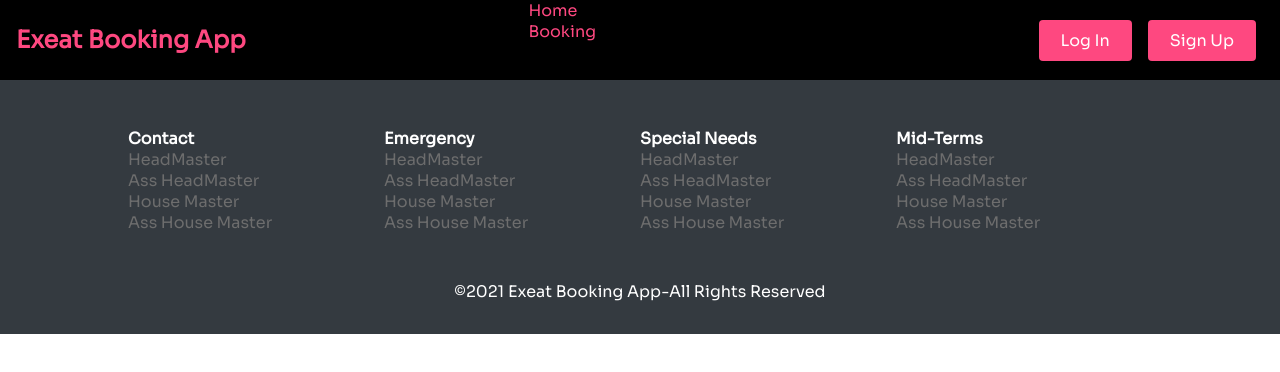
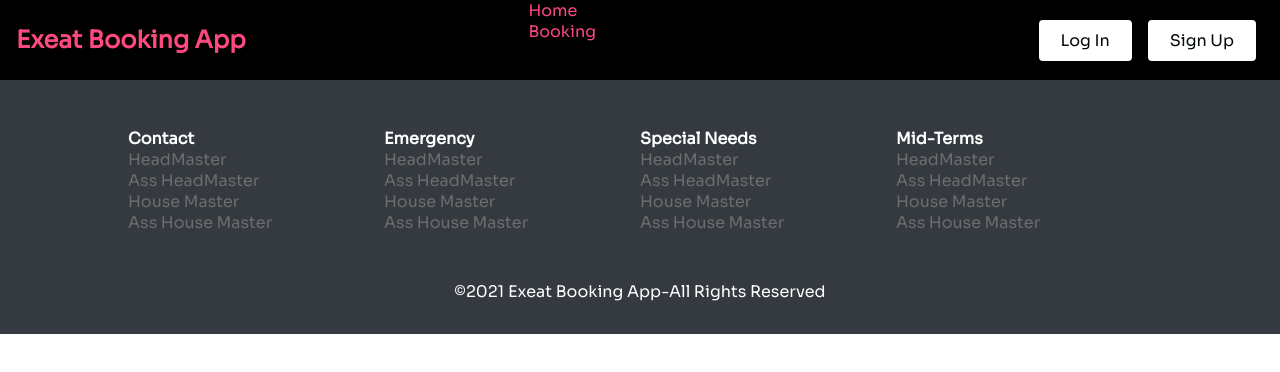
Before and after one commit to abena07/new-exeat, a React (Create React App) app: page / in a window 1280 px wide. Shown: the top 372 px of the page. Built offline with nearby package versions, Linux system fonts and the light colour scheme.

Commit message:
formatting

```diff
--- a/src/components/NavBar/NavElements.js
+++ b/src/components/NavBar/NavElements.js
@@ -78,7 +78,25 @@ export const NavBtnLink = styled(Link)`
   text-decoration: none;
   margin-left: 1rem;
 
-  &:hover {
+
+
+
+  &:hover {         <h1>Exeat Booking App</h1>
+        </NavLink>
+        <Bars />
+        <NavMenu>
+          <NavLink to="/">Home</NavLink>
+          <NavLink to="/booking">Booking</NavLink>
+        </NavMenu>
+        <NavBtn>
+          <NavBtnLink to="/login">Log In</NavBtnLink>
+          <NavBtnLink to="/signup">Sign Up</NavBtnLink>
+        </NavBtn>
+      </Nav>
+    </>
+  );
+};
+
     transition: all 0.2s ease-in-out;
     background: #fff;
     color: #010606;
```
Also changed, not shown: 1 other file (tests, documents, lock files or other folders).
